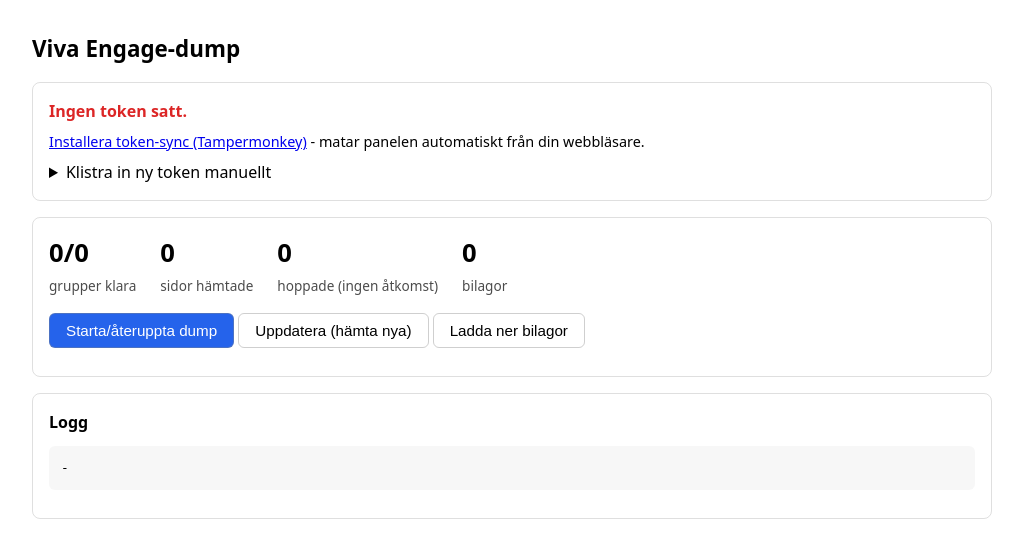
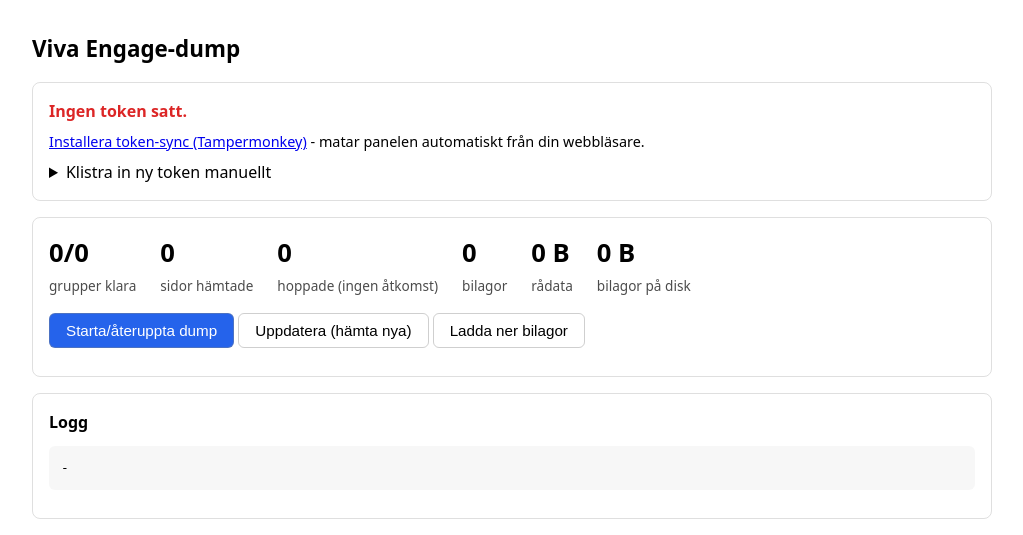
Before and after one commit to Armandur/viva-engage-rescue, a FastAPI app: page / in a window 1280 px wide. Shown: the top 535 px of the page, without its empty margins (128-1151 px from the left). Run offline with FastAPI, Linux system fonts and the light colour scheme; data that the repository does not hold is empty.

Commit message:
Visa dumpad datastorlek i panelen
Rådata och bilagor på disk räknas och visas i statistiken.

Co-Authored-By: Claude Opus 4.8 <noreply@anthropic.com>

```diff
--- a/app/main.py
+++ b/app/main.py
@@ -176,8 +176,21 @@ def _progress() -> dict:
     return {
         "groups_total": total, "done": done, "skipped": skipped,
         "in_progress": in_progress, "pages": pages, "attachments": attachments,
+        "bytes_raw": _dir_size(RAW), "bytes_attachments": _dir_size(ATT),
         "rows": sorted(rows, key=lambda r: r["pages"], reverse=True),
     }
+
+
+def _dir_size(p: Path) -> int:
+    total = 0
+    if p.exists():
+        for f in p.rglob("*"):
+            if f.is_file():
+                try:
+                    total += f.stat().st_size
+                except OSError:
+                    pass
+    return total
 
 
 def _log_tail(kind: str, n: int = 25) -> str:
--- a/app/templates/index.html
+++ b/app/templates/index.html
@@ -73,6 +73,13 @@ function fmtDur(s) {
   const m = Math.floor(s / 60);
   return m + " min " + (s % 60) + " s";
 }
+function fmtBytes(b) {
+  if (!b) return "0 B";
+  const u = ["B", "KB", "MB", "GB"];
+  let i = 0;
+  while (b >= 1024 && i < u.length - 1) { b /= 1024; i++; }
+  return b.toFixed(i ? 1 : 0) + " " + u[i];
+}
 async function refresh() {
   let d;
   try { d = await (await fetch("/api/status")).json(); }
@@ -92,7 +99,9 @@ async function refresh() {
     <div class="stat"><b>${p.done}/${p.groups_total}</b><span>grupper klara</span></div>
     <div class="stat"><b>${p.pages}</b><span>sidor hämtade</span></div>
     <div class="stat"><b>${p.skipped}</b><span>hoppade (ingen åtkomst)</span></div>
-    <div class="stat"><b>${p.attachments}</b><span>bilagor</span></div>`;
+    <div class="stat"><b>${p.attachments}</b><span>bilagor</span></div>
+    <div class="stat"><b>${fmtBytes(p.bytes_raw)}</b><span>rådata</span></div>
+    <div class="stat"><b>${fmtBytes(p.bytes_attachments)}</b><span>bilagor på disk</span></div>`;
 
   const running = d.running;
   let ctrl;
```
